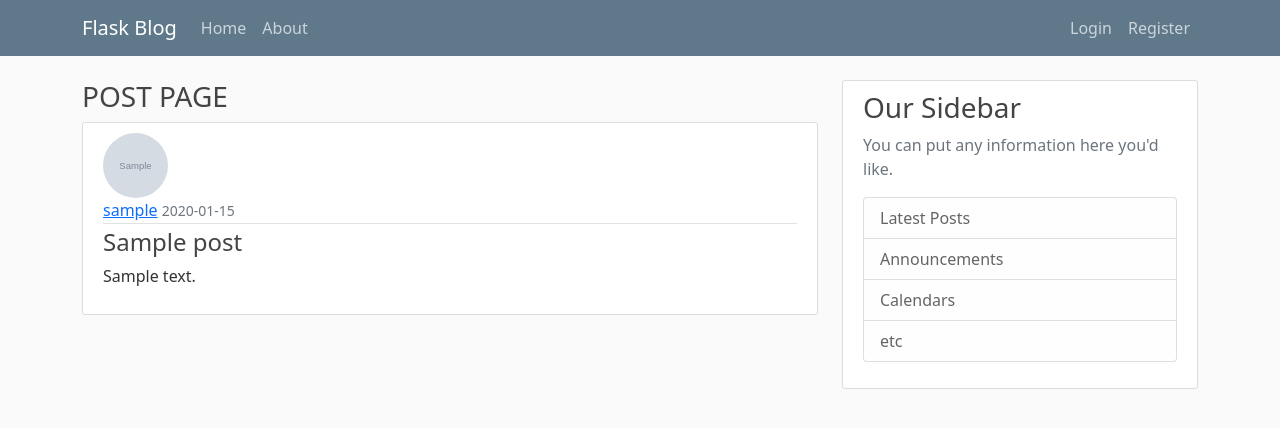
After one commit to ppagano91/Full-Featured-Web-App, a Flask app: page /posts/1 in a window 1280 px wide. The commit adds this page. Shown: the top 428 px of the page. Run offline with Flask 2, Linux system fonts and the light colour scheme; tables that the repository leaves empty hold one stand-in row (values such as "Sample post"); grey boxes marked "Sample" are stand-in pictures.

Commit message:
nuevo template post.html + cambios necesarios

```diff
--- a/Flask_blog/flaskblog/templates/layout.html
+++ b/Flask_blog/flaskblog/templates/layout.html
@@ -33,7 +33,8 @@
                     <!-- Navbar Right Side -->
                     <div class="navbar-nav">
                     {% if current_user.is_authenticated %}
-                    <a class="nav-item nav-link" href="{{url_for('account')}}">Account</a>
+                        <a class="nav-item nav-link" href="{{url_for('new_post')}}">New Post</a>
+                        <a class="nav-item nav-link" href="{{url_for('account')}}">Account</a>
                         <a class="nav-item nav-link" href="{{url_for('logout')}}">Logout</a>
                     {% else %}
                         <a class="nav-item nav-link" href="{{url_for('login')}}">Login</a>
--- /dev/null
+++ b/Flask_blog/flaskblog/templates/post.html
@@ -0,0 +1,44 @@
+{% extends "layout.html" %} {% block content %}
+<h3>POST PAGE</h3>
+<article class="media content-section">
+  <img
+    class="rounded-circle article-img"
+    src="{{url_for('static', filename='profile_pics/'+ post.author.image_file)}}"
+  />
+  <div class="media-body">
+    <div class="article-metadata">
+      <a class="mr-2" href="#">{{ post.author.username }}</a>
+      <small class="text-muted"
+        >{{ post.date_posted.strftime('%Y-%m-%d') }}</small
+      >
+      {% if post.author == current_user %}
+        <div>
+          <a class="btn btn-secondary btn-sm mt-1 mb-1" href="{{url_for('update_post',post_id=post.id)}}">Update</a>
+          <button type="button" class="btn btn-danger btn-sm m-1" data-bs-toggle="modal" data-bs-target="#deleteModal">Delete</button>
+        </div>
+      {% endif %}
+    </div>
+    <h4 class="article-title" href="#">{{ post.title }}</h4>
+    <p class="article-content">{{ post.content }}</p>
+  </div>
+</article>
+<div class="modal fade" id="deleteModal" tabindex="-1" aria-labelledby="deleteModalLabel" aria-hidden="true">
+  <div class="modal-dialog">
+    <div class="modal-content">
+      <div class="modal-header">
+        <h5 class="modal-title" id="deleteModalLabel">Delete Post?</h5>
+        <button type="button" class="btn-close" data-bs-dismiss="modal" aria-label="Close"></button>
+      </div>
+      <div class="modal-body">
+      </div>
+      <div class="modal-footer">
+        <button type="button" class="btn btn-secondary" data-bs-dismiss="modal">Close</button>
+        <form action="{{url_for('delete_post', post_id=post.id)}}" method="POST">
+          <input class="btn btn-danger" type="submit" value="delete">
+        </form>
+
+      </div>
+    </div>
+  </div>
+</div>
+{% endblock content %}
```
Also changed, not shown: Flask_blog/flaskblog/templates/create_post.html (added, +47 -0 lines), Flask_blog/flaskblog/templates/home.html (+4 -3 lines).
